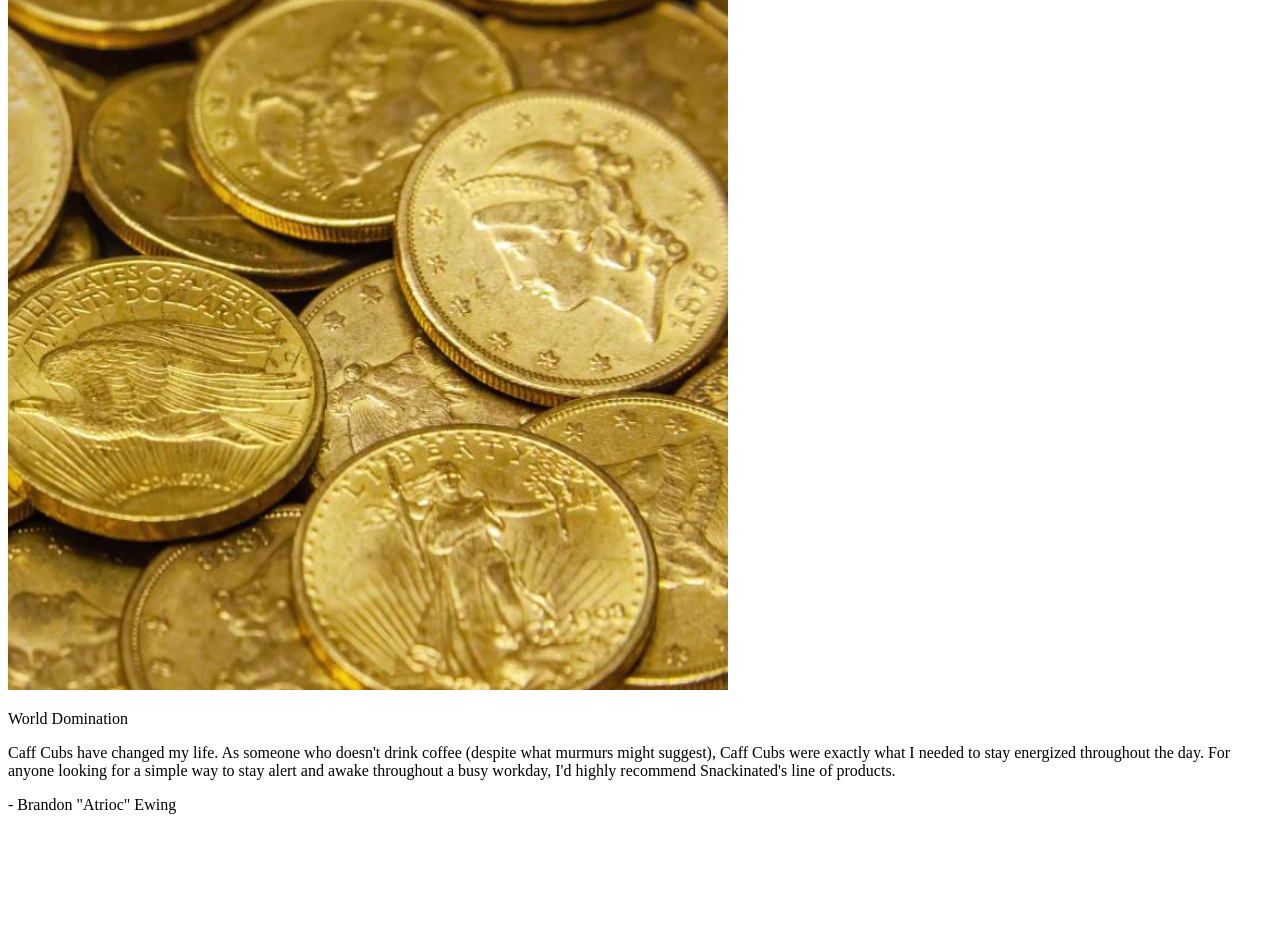
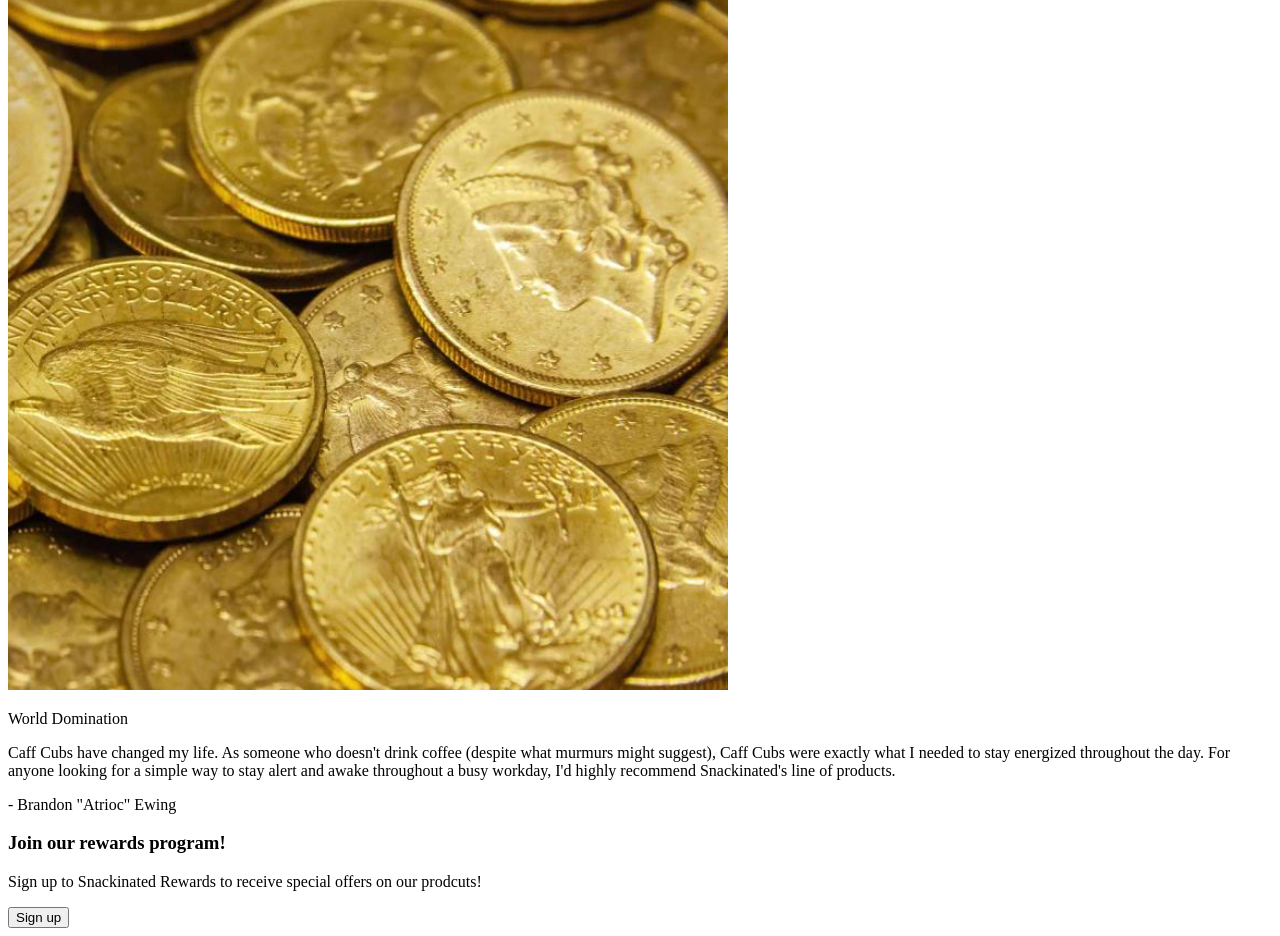
Before and after one commit to SeafaringAvocado/landing-page, a plain HTML site: page index.html in a window 1280 px wide. Shown: the part 3399-4335 px from the top of the page. Before the commit the page ends 4229 px from the top, so only its background shows below. Drawn offline with Linux system fonts and the light colour scheme.

Commit message:
Add html for section four

```diff
--- a/index.html
+++ b/index.html
@@ -62,7 +62,14 @@
     </div>
    </div>
 
-
+   <div class="section-four">
+    <div class="ad-container">
+        <div class="ad">
+            <h3>Join our rewards program!</h3>
+            <p>Sign up to Snackinated Rewards to receive special offers on our prodcuts!</p>
+        </div>
+        <button>Sign up</button>
+    </div>
+   </div>
 </body>
-
 </html>
```
